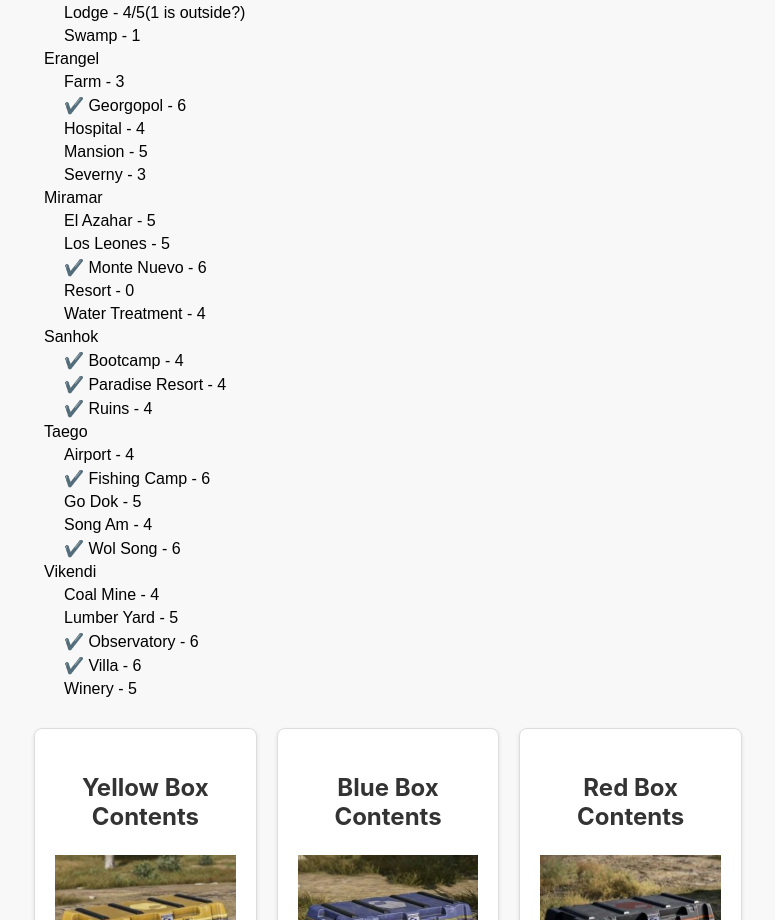
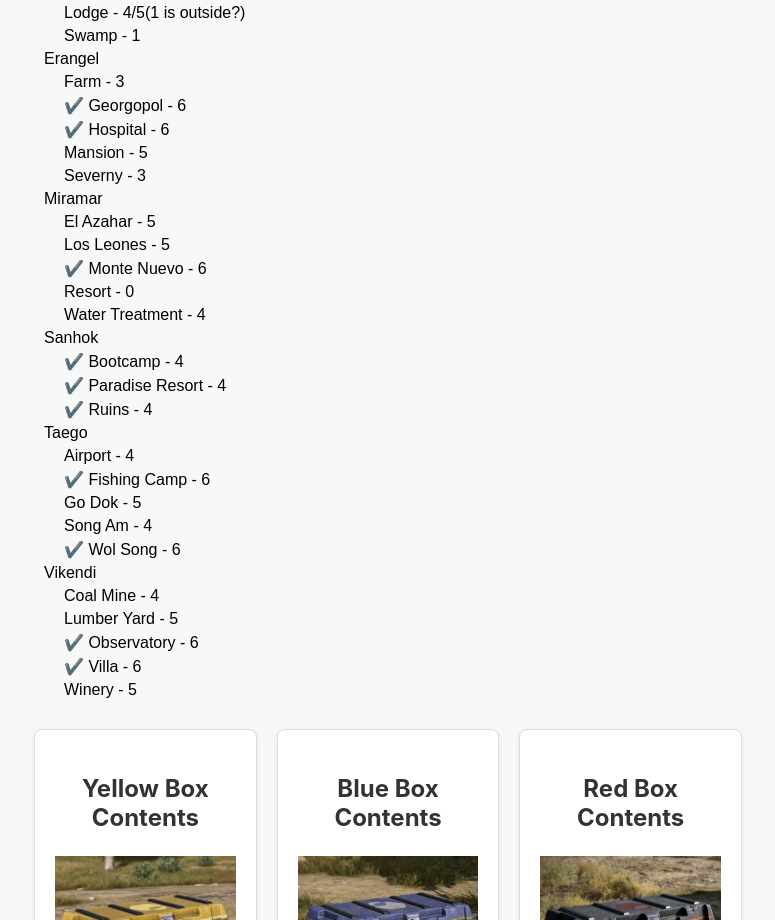
Before and after one commit to RazConsta/pubg-intense-gg, a React (Create React App) app: page / in a window 1280 px wide. Shown: the part 1422-2342 px from the top of the page, without its empty margins (73-848 px from the left). Built offline with nearby package versions, Linux system fonts and the light colour scheme.

Commit message:
box updates

```diff
--- a/src/MainPageContent.js
+++ b/src/MainPageContent.js
@@ -42,7 +42,7 @@ function MainPageContent() {
               <ul>
                 <li>Farm - 3</li>
                 <li>✔️ Georgopol - 6</li>
-                <li>Hospital - 4</li>
+                <li>✔️ Hospital - 6</li>
                 <li>Mansion - 5</li>
                 <li>Severny - 3</li>
               </ul>
```
Also changed, not shown: 2 other files (tests, documents, lock files or other folders).
